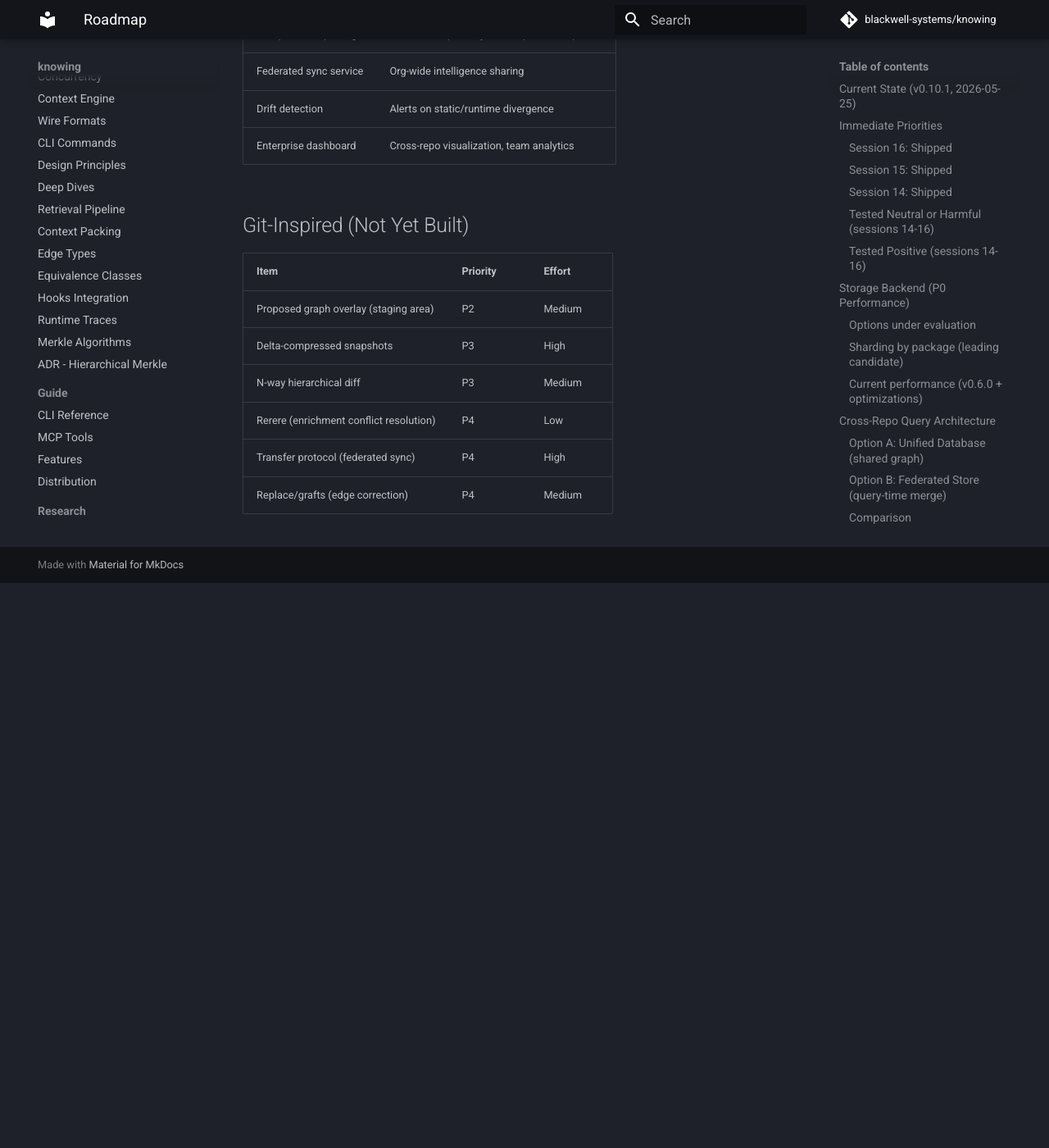
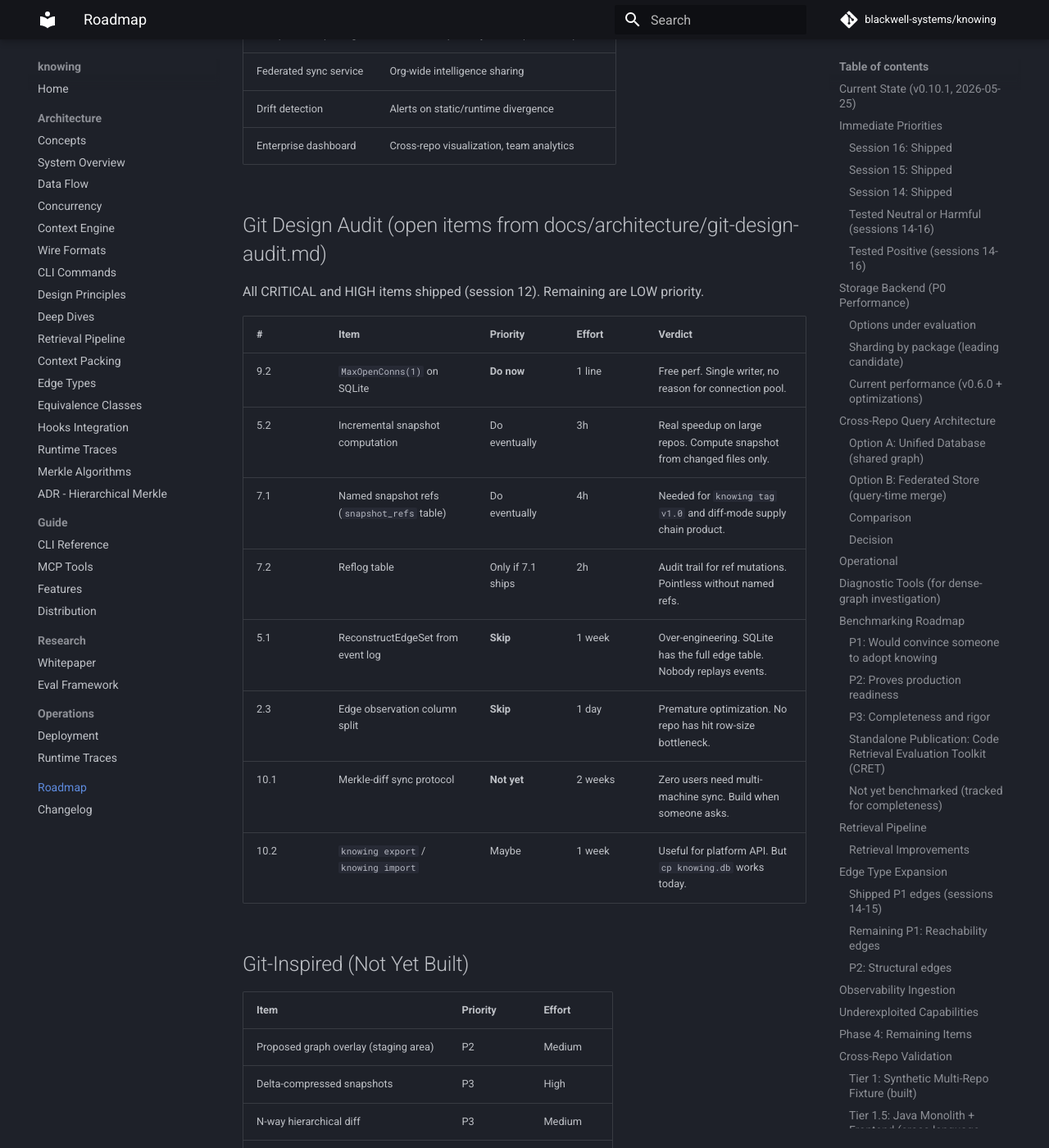
Before and after one commit to blackwell-systems/knowing, an MkDocs documentation site: the page built from docs/roadmap.md, in a window 1280 px wide and 1400 px high, scrolled down 18727 px. Shown: the whole window at 82% size. Built offline with MkDocs 1.6.1 and Material for MkDocs 9.7.7, drawn with Linux system fonts in a browser that asks for light colours; comment, search, counter and statistics services are not loaded; before the commit the page ends 19438 px from its top, so only the background shows below that.

Commit message:
docs: add git audit open items to roadmap with honest verdicts (do/skip/defer)

```diff
--- a/docs/roadmap.md
+++ b/docs/roadmap.md
@@ -450,6 +450,21 @@ Derived from a deep dive into git's C implementation (pack-objects, commit-graph
 | Drift detection | Alerts on static/runtime divergence |
 | Enterprise dashboard | Cross-repo visualization, team analytics |
 
+## Git Design Audit (open items from docs/architecture/git-design-audit.md)
+
+All CRITICAL and HIGH items shipped (session 12). Remaining are LOW priority.
+
+| # | Item | Priority | Effort | Verdict |
+|---|------|----------|--------|---------|
+| 9.2 | `MaxOpenConns(1)` on SQLite | **Do now** | 1 line | Free perf. Single writer, no reason for connection pool. |
+| 5.2 | Incremental snapshot computation | Do eventually | 3h | Real speedup on large repos. Compute snapshot from changed files only. |
+| 7.1 | Named snapshot refs (`snapshot_refs` table) | Do eventually | 4h | Needed for `knowing tag v1.0` and diff-mode supply chain product. |
+| 7.2 | Reflog table | Only if 7.1 ships | 2h | Audit trail for ref mutations. Pointless without named refs. |
+| 5.1 | ReconstructEdgeSet from event log | **Skip** | 1 week | Over-engineering. SQLite has the full edge table. Nobody replays events. |
+| 2.3 | Edge observation column split | **Skip** | 1 day | Premature optimization. No repo has hit row-size bottleneck. |
+| 10.1 | Merkle-diff sync protocol | **Not yet** | 2 weeks | Zero users need multi-machine sync. Build when someone asks. |
+| 10.2 | `knowing export` / `knowing import` | Maybe | 1 week | Useful for platform API. But `cp knowing.db` works today. |
+
 ## Git-Inspired (Not Yet Built)
 
 | Item | Priority | Effort |
```
